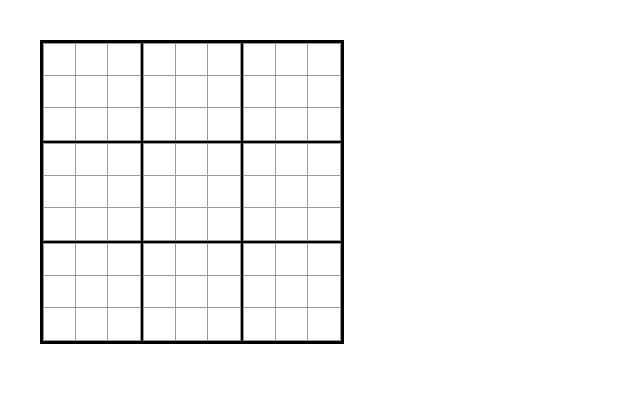
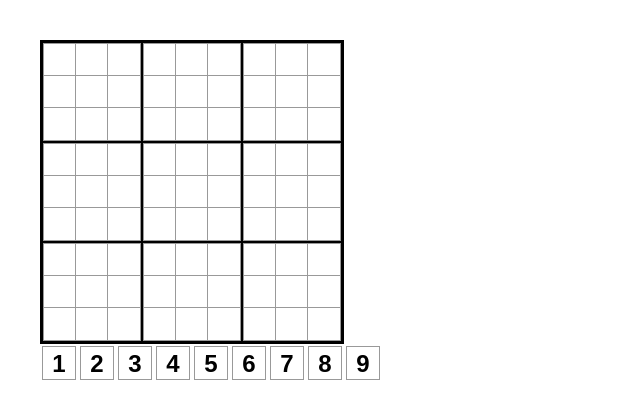
Before and after one commit to SuperSexyJad/Sudok, a React (Vite) app: page / in a window 1280 px wide. Shown: the top 418 px of the page, without its empty margins (0-640 px from the left). Built offline with nearby package versions, Linux system fonts and the light colour scheme.

Commit message:
Changed Board and Numpad components so numbers can now be added to board.

```diff
--- a/src/App.jsx
+++ b/src/App.jsx
@@ -3,36 +3,16 @@ import reactLogo from './assets/react.svg'
 import viteLogo from '/vite.svg'
 import './App.css'
 import OurComponent from './OurComponent.jsx'
+import Board from './Board.jsx'
+import NumPad from './Numpad.jsx'
 
 function App() {
-  const [count, setCount] = useState(0)
+  const [currentNumber, setCurrentNumber] = useState(null)
 
   return (
     <>
-      <div>
-        <a href="https://vite.dev" target="_blank">
-          <img src={viteLogo} className="logo" alt="Vite logo" />
-        </a>
-        <a href="https://react.dev" target="_blank">
-          <img src={reactLogo} className="logo react" alt="React logo" />
-        </a>
-      </div>
-      <h1>Vite + React !!!</h1>
-      <OurComponent mood = "happy"/>
-      <OurComponent mood = "sad"/>
-      <OurComponent mood = "hungry"/>
-
-      <div className="card">
-        <button onClick={() => setCount((count) => count + 1)}>
-          count is {count}
-        </button>
-        <p>
-          Edit <code>src/App.jsx</code> and save to test HMR
-        </p>
-      </div>
-      <p className="read-the-docs">
-        Click on the Vite and React logos to learn more
-      </p>
+      <Board currentNumber={currentNumber}/>
+      <NumPad currentNumber={currentNumber} setCurrentNumber={setCurrentNumber}/>
     </>
   )
 }
--- a/src/Board.jsx
+++ b/src/Board.jsx
@@ -1,106 +1,126 @@
 import { useState } from 'react';
 import './Board.css'
 
-function Cell() {
-    const [value, setValue] = useState(null);
-
-    function handleClick() {
-        setValue('X');
-    }
+function Cell({cells, cellRow, cellColumn, handleClick}) {
 
     return (
         <button
         className="cell"
-        onClick={handleClick}
+        onClick={()=> handleClick(cellRow,cellColumn)}
         >
-        {value}
+        {cells[cellRow][cellColumn]}
         </button>
     );
 }
 
-function Square({}) {
+function Square({cells, squareRow, squareColumn, handleClick}) {
   return (
     <>
         <table
         className="square"
         >
+            <tbody>
                 <tr>
                     <td>
-                    <Cell />
+                        <Cell cells={cells} cellRow={3*squareRow} cellColumn={3*squareColumn} handleClick={handleClick}/>
                     </td>
                     <td>
-                    <Cell />
+                        <Cell cells={cells} cellRow={3*squareRow} cellColumn={3*squareColumn+1} handleClick={handleClick}/>
                     </td>
                     <td>
-                    <Cell />
+                        <Cell cells={cells} cellRow={3*squareRow} cellColumn={3*squareColumn+2} handleClick={handleClick}/>
                     </td>
                 </tr>
                 <tr>
                     <td>
-                    <Cell />
+                        <Cell cells={cells} cellRow={3*squareRow+1} cellColumn={3*squareColumn} handleClick={handleClick}/>
                     </td>
                     <td>
-                    <Cell />
+                        <Cell cells={cells} cellRow={3*squareRow+1} cellColumn={3*squareColumn+1} handleClick={handleClick}/>
                     </td>
                     <td>
-                    <Cell />
+                        <Cell cells={cells} cellRow={3*squareRow+1} cellColumn={3*squareColumn+2} handleClick={handleClick}/>
                     </td>
                 </tr>
                 <tr>
                     <td>
-                    <Cell />
+                        <Cell cells={cells} cellRow={3*squareRow+2} cellColumn={3*squareColumn} handleClick={handleClick}/>
                     </td>
                     <td>
-                    <Cell />
+                        <Cell cells={cells} cellRow={3*squareRow+2} cellColumn={3*squareColumn+1} handleClick={handleClick}/>
                     </td>
                     <td>
-                    <Cell />
+                        <Cell cells={cells} cellRow={3*squareRow+2} cellColumn={3*squareColumn+2} handleClick={handleClick}/>
                     </td>
                 </tr>
+            </tbody>
         </table>
     </>
   );
 }
 
-function Board({}) {
+function Board({currentNumber}) {
+
+    const [cells, setCells] = useState(Array.from({ length: 9 }, () => new Array(9).fill(null)));
+    console.log({cells})
+    console.log(cells[0][0])
+    console.log(currentNumber)
+
+    function handleClick(cellRow, cellColumn) {
+        console.log('clicked')
+        console.log(cellRow)
+        console.log(cellColumn)
+        if (cells[cellRow][cellColumn]) {
+        return;
+        }
+        const nextCells = cells.slice();
+        console.log(nextCells[cellRow][cellColumn])
+        nextCells[cellRow][cellColumn] = currentNumber;
+        console.log(nextCells[cellRow][cellColumn])
+        setCells(nextCells);
+    }
+
   return (
     <>
         <table
         className="board"
         >
+            <tbody>
                 <tr>
                     <td>
-                    <Square />
+                        <Square cells={cells} squareRow={0} squareColumn={0} handleClick={handleClick}/>
                     </td>
                     <td>
-                    <Square />
+                        <Square cells={cells} squareRow={0} squareColumn={1} handleClick={handleClick}/>
                     </td>
                     <td>
-                    <Square />
+                        <Square cells={cells} squareRow={0} squareColumn={2} handleClick={handleClick}/>
                     </td>
                 </tr>
                 <tr>
                     <td>
-                    <Square />
+                        <Square cells={cells} squareRow={1} squareColumn={0} handleClick={handleClick}/>
                     </td>
                     <td>
-                    <Square />
+                        <Square cells={cells} squareRow={1} squareColumn={1} handleClick={handleClick}/>
                     </td>
                     <td>
-                    <Square />
+                        <Square cells={cells} squareRow={1} squareColumn={2} handleClick={handleClick}/>
                     </td>
                 </tr>
                 <tr>
                     <td>
-                    <Square />
+                        <Square cells={cells} squareRow={2} squareColumn={0} handleClick={handleClick}/>
                     </td>
                     <td>
-                    <Square />
+                        <Square cells={cells} squareRow={2} squareColumn={1} handleClick={handleClick}/>
                     </td>
                     <td>
-                    <Square />
+                        <Square cells={cells} squareRow={2} squareColumn={2} handleClick={handleClick}/>
                     </td>
                 </tr>
+            </tbody>
+
         </table>
 
     </>
--- a/src/Numpad.css
+++ b/src/Numpad.css
@@ -0,0 +1,13 @@
+.numButton {
+  background: #fff;
+  border: 1px solid #999;
+  float: left;
+  font-size: 24px;
+  font-weight: bold;
+  line-height: 34px;
+  height: 34px;
+  margin: 2px;
+  padding: 0;
+  text-align: center;
+  width: 34px;
+}
--- a/src/Numpad.jsx
+++ b/src/Numpad.jsx
@@ -0,0 +1,36 @@
+import { useState } from 'react';
+import './Numpad.css'
+
+function NumButton({value, setCurrentNumber}) {
+
+    function handleClick() {
+        setCurrentNumber(value);
+    }
+
+    return (
+        <button
+        className="numButton"
+        onClick={handleClick}
+        >
+        {value}
+        </button>
+    );
+}
+
+function NumPad({setCurrentNumber}) {
+  return (
+    <>
+        <NumButton value={1} setCurrentNumber={setCurrentNumber}/>
+        <NumButton value={2} setCurrentNumber={setCurrentNumber}/>
+        <NumButton value={3} setCurrentNumber={setCurrentNumber}/>
+        <NumButton value={4} setCurrentNumber={setCurrentNumber}/>
+        <NumButton value={5} setCurrentNumber={setCurrentNumber}/>
+        <NumButton value={6} setCurrentNumber={setCurrentNumber}/>
+        <NumButton value={7} setCurrentNumber={setCurrentNumber}/>
+        <NumButton value={8} setCurrentNumber={setCurrentNumber}/>
+        <NumButton value={9} setCurrentNumber={setCurrentNumber}/>
+    </>
+  );
+}
+
+export default NumPad
--- a/src/main.jsx
+++ b/src/main.jsx
@@ -2,11 +2,11 @@ import { StrictMode } from 'react'
 import { createRoot } from 'react-dom/client'
 import './index.css'
 import App from './App.jsx'
-import Board from './Board.jsx'
 
 createRoot(document.getElementById('root')).render(
   <StrictMode>
-    {/* <App /> */}
-    <Board />
+    <App />
+    {/* <Board />
+    <NumPad /> */}
   </StrictMode>,
 )
```
Lines whose indentation alone changed are shown as unchanged.
